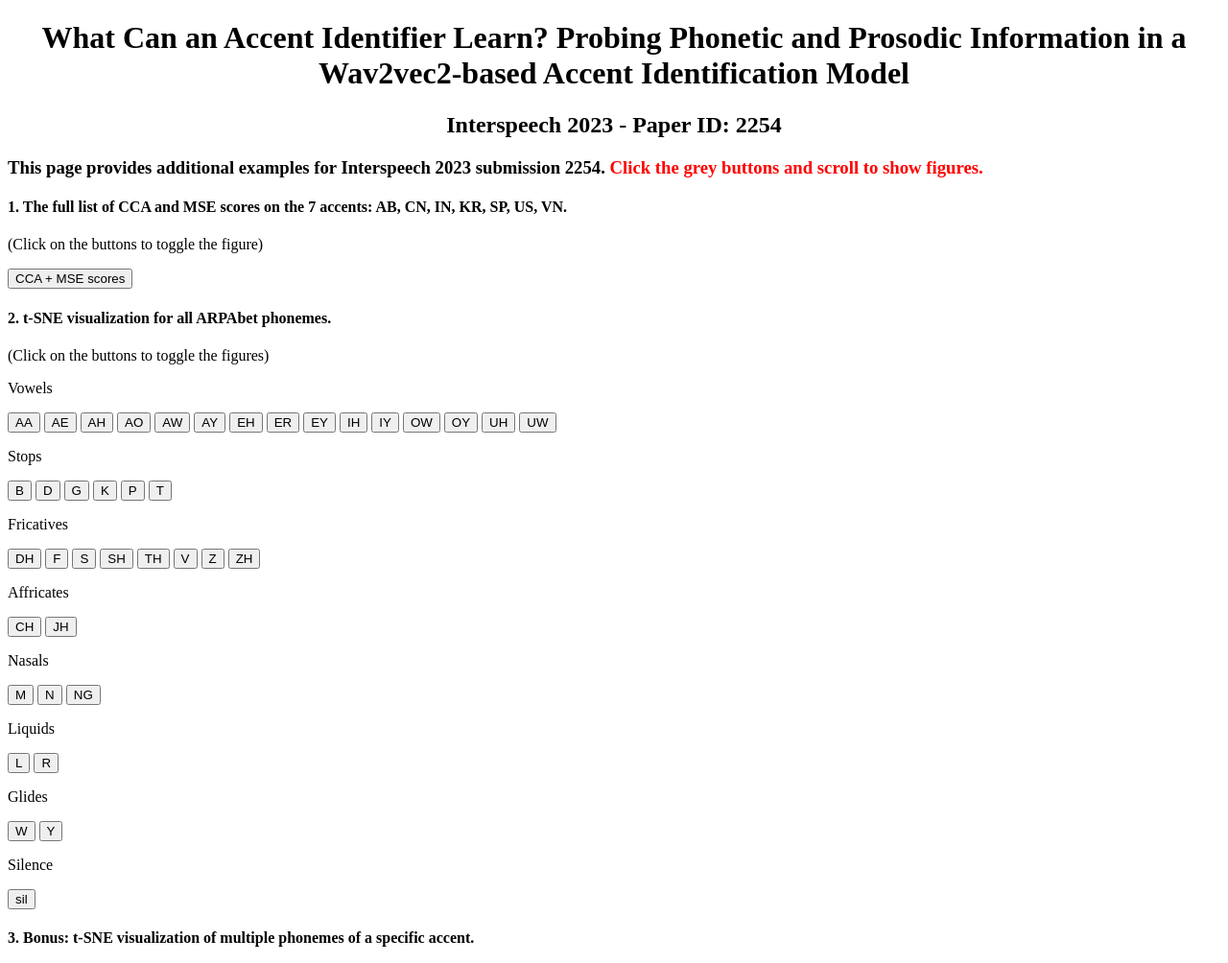
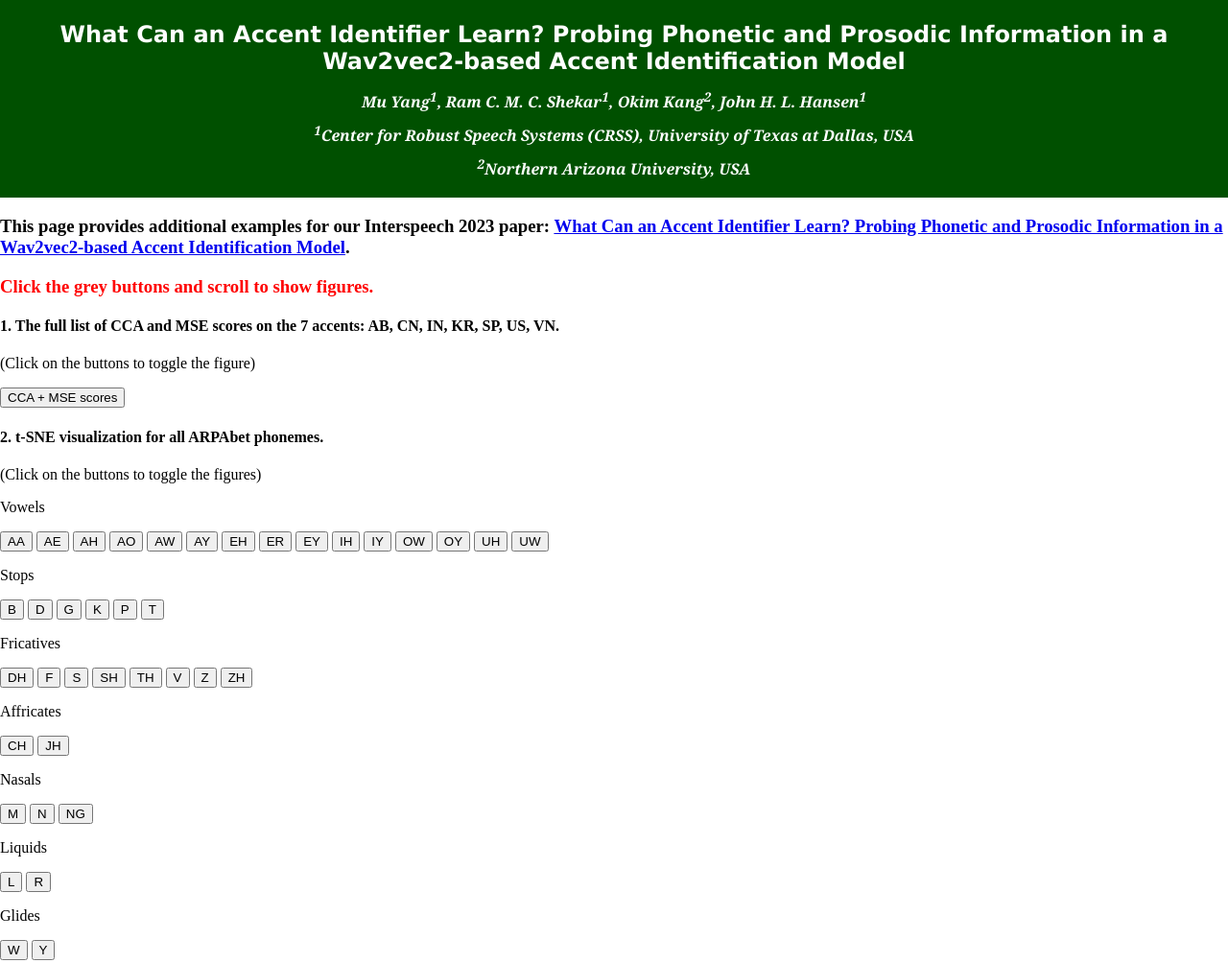
Before and after one commit to is23-2254/is23-2254.github.io, a plain HTML site: page index.html in a window 1280 px wide. Shown: the top 1004 px of the page at 96% size. Drawn offline with Linux system fonts and the light colour scheme.

Commit message:
update html page

```diff
--- a/index.html
+++ b/index.html
@@ -1,7 +1,6 @@
 <!DOCTYPE html>
 <html>
-  <head>
-    <title>IS23-2254</title>
+  <head><meta content="text/html; charset=utf-8" http-equiv="content-type"><title>IS23 examples</title></head>
     <style>
       .figure {
         display: none;
@@ -12,15 +11,82 @@
       .btn-toggle {
       background-color: green;
       color: white;
-    }
+      }
+
+      body{
+        padding: 0;
+        margin: 0;
+      }
+
+      .title {
+        background-color: rgb(0,80,0);
+        width: 100%;
+        text-align: center
+      }
+
+      .title td{
+        padding: 5px;
+      }
+
+      .title .logo{
+        width: 220px;
+      }
+
+      .title h1{
+        font-size: 18pt;
+        font-family: avant garde, verdana, helvetica, sans-serif;
+        color: white;
+        line-height: 1.15;
+      }
+
+      .title h2{
+        font-size: 12pt;
+        font-family: georgia, times new roman, serif;
+        font-style: italic;
+        color: white;
+        line-height: 1.15;
+      }
+
+      main{
+        font-family: serif;
+        font-size: 18px;
+        padding: 0 10px 0 10px;
+      }
+
+      main h1{
+        font-family: sans-serif;
+        font-size: 24px;
+      }
+
+
+      .mtf {
+        background-color: rgb(225, 225, 255);
+      }
+
+      .ftm{
+        background-color: rgb(255, 225, 225);
+      }
+
+      .source{
+        background-color: rgb(225, 255, 225);
+      }
     </style>
-  </head>
+
   <body>
-    <center>
-      <h1>What Can an Accent Identifier Learn? Probing Phonetic and Prosodic Information in a Wav2vec2-based Accent Identification Model</h1>
-      <h2>Interspeech 2023 - Paper ID: 2254</h2>
-    </center>
-    <h3>This page provides additional examples for Interspeech 2023 submission 2254. <span style="color: red;">Click the grey buttons and scroll to show figures.</span></h3>
+    <table class="title">
+    <tbody>
+    <tr>
+    <td>
+    <h1>What Can an Accent Identifier Learn? Probing Phonetic and Prosodic Information in a Wav2vec2-based Accent Identification Model</h1>
+    <h2>Mu Yang<sup>1</sup>, Ram C. M. C. Shekar<sup>1</sup>, Okim Kang<sup>2</sup>, John H. L. Hansen<sup>1</sup></h2>
+    <h2><sup>1</sup>Center for Robust Speech Systems (CRSS), University of Texas at Dallas, USA</h2>
+    <h2><sup>2</sup>Northern Arizona University, USA</h2>
+    </td>
+    </tbody>
+    </table>
+
+    <h3>This page provides additional examples for our Interspeech 2023 paper: <a href="https://arxiv.org/abs/2306.06524">What Can an Accent Identifier Learn? Probing Phonetic and Prosodic Information in a Wav2vec2-based Accent Identification Model</a>.</h3>
+    <h3><span style="color: red;">Click the grey buttons and scroll to show figures.</span></h3>
     <div>
       <h4>1. The full list of CCA and MSE scores on the 7 accents: AB, CN, IN, KR, SP, US, VN. </h4>
       <p>(Click on the buttons to toggle the figure)</p>
```
